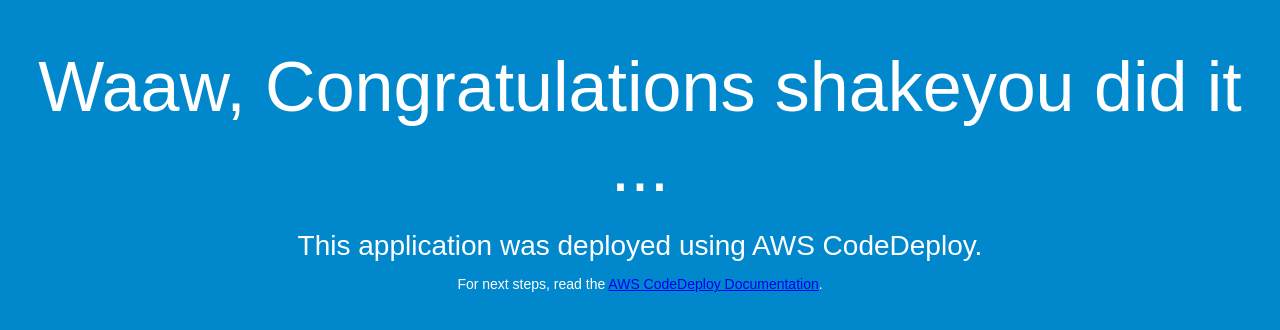
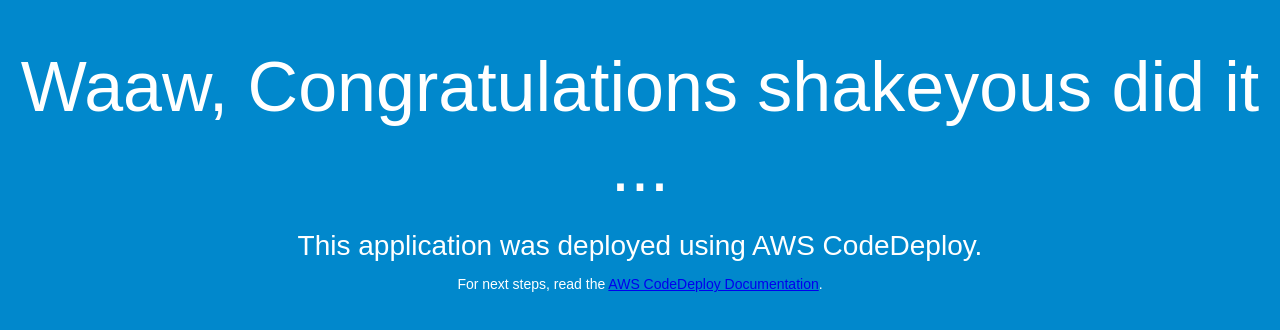
Before and after one commit to xenon-abhi/test-jenkins, a plain HTML site: page index.html in a window 1280 px wide. Drawn offline with Linux system fonts and the light colour scheme.

Commit message:
Update index.html

```diff
--- a/index.html
+++ b/index.html
@@ -26,7 +26,7 @@
 </head>
 <body>
   <div align="center">
-    <h1>Waaw, Congratulations shakeyou did it ...</h1>
+    <h1>Waaw, Congratulations shakeyous did it ...</h1>
     <h2>This application was deployed using AWS CodeDeploy.</h2>
     <p>For next steps, read the <a href="http://aws.amazon.com/documentation/codedeploy">AWS CodeDeploy Documentation</a>.</p>
   </div>
```
